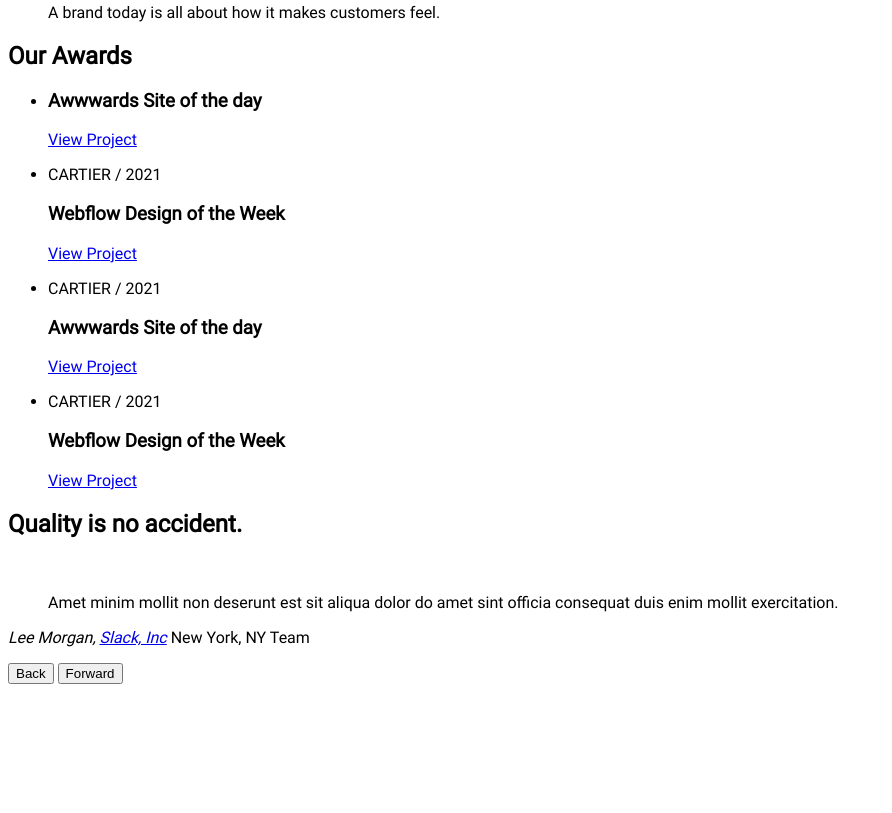
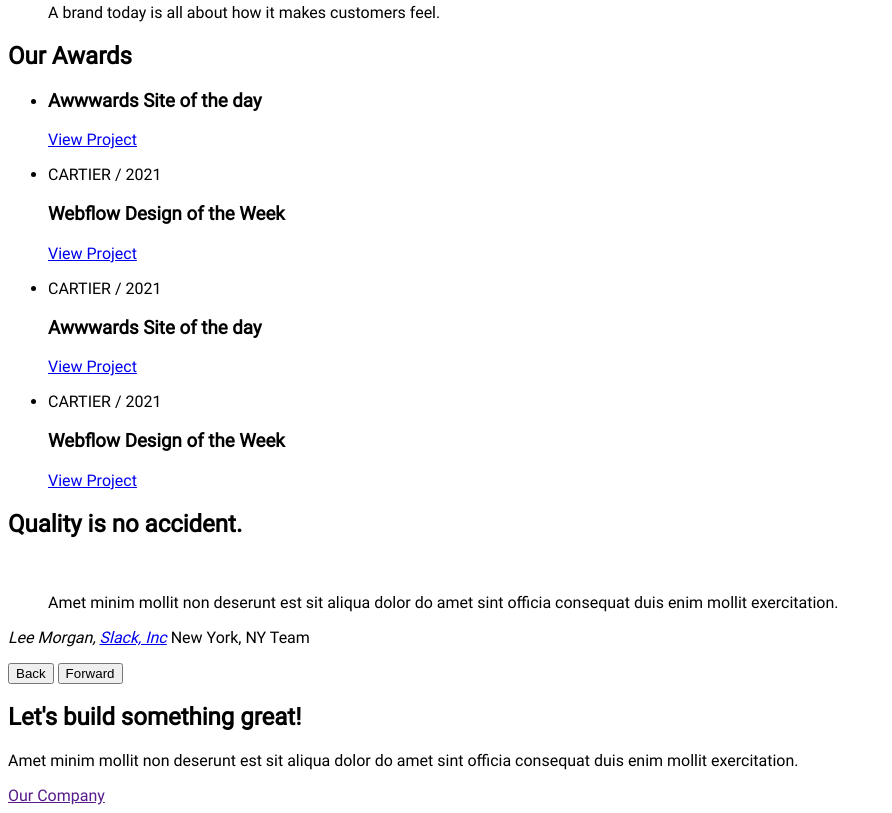
Before and after one commit to NadyaPod/Willow, a website: page source/index.html in a window 1280 px wide. Shown: the part 2106-2919 px from the top of the page, without its empty margins (0-892 px from the left). Before the commit the page ends 2798 px from the top, so only its background shows below. Drawn offline with Linux system fonts and the light colour scheme.

Commit message:
feat: promo markup

```diff
--- a/source/index.html
+++ b/source/index.html
@@ -210,6 +210,12 @@
       <button class="review__button button-back"><span class="visually-hidden">Back</span></button>
       <button class="review__button button-forward"><span class="visually-hidden">Forward</span></button>
     </section>
+    <section class="main__promo promo">
+      <h2 class="promo__title">Let's build something great!</h2>
+      <p class="promo__text">Amet minim mollit non deserunt est sit aliqua dolor do amet sint officia consequat duis
+        enim mollit exercitation.</p>
+      <a href="" class="promo__link">Our Company</a>
+    </section>
   </main>
   <footer class="footer"></footer>
 </body>
```
